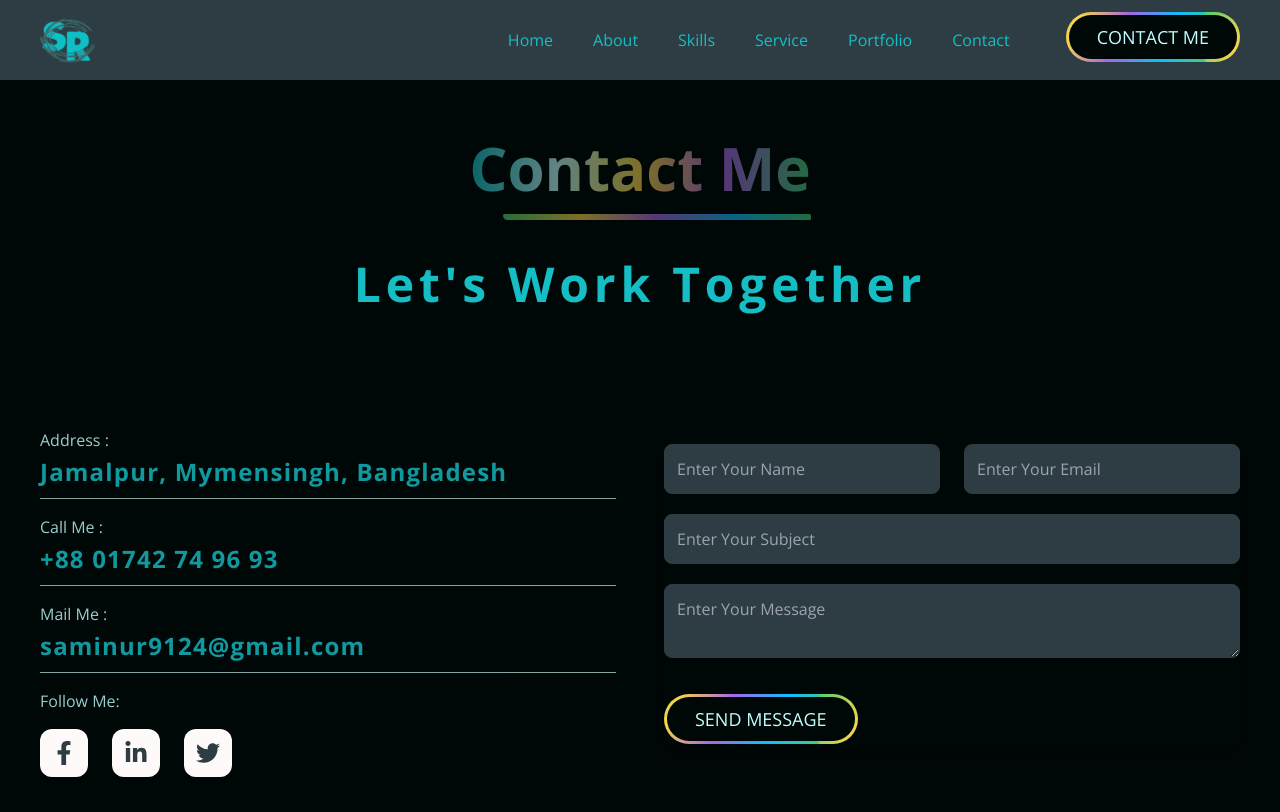
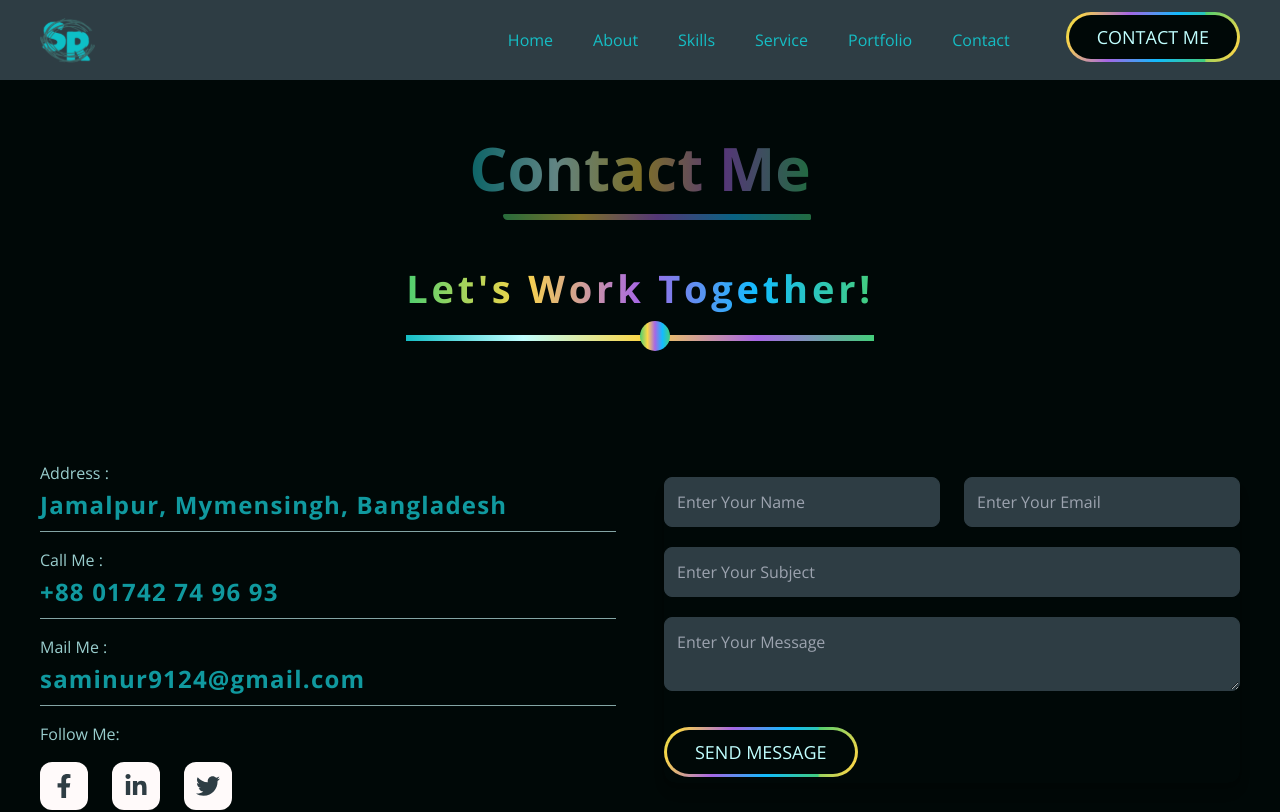
Before and after one commit to dev-saminur/sr-my-portfolio, a Next.js app: page /pages/contact in a window 1280 px wide. Shown: the top 812 px of the page. Built offline with nearby package versions, Linux system fonts and the light colour scheme.

Commit message:
Update index.js

```diff
--- a/src/components/Contact/index.js
+++ b/src/components/Contact/index.js
@@ -11,10 +11,12 @@ const Contact = () => {
         <Container>
           <div>
             <div className="text-center">
-              <Header title="contact me" />
-              <h4 className="text-5xl text-linkColor font-bold tracking-widest my-10">
-                Let&apos;s Work Together
-              </h4>
+              <Header title="contact me" className="text-center" />
+            </div>
+            <div className="my-10 text-center">
+              <p className="relative inline-block text-[38px] capitalize text-center bg-name-gradient text-transparent  bg-clip-text font-bold tracking-widest pb-6 after:absolute after:bottom-0 after:left-0 after:content-[' '] after:w-full after:h-[6px] after:bg-designation-gradient before:absolute before:bottom-[-10px] before:z-10 before:right-[50%] before:left-[50%] before:content-[' '] before:w-[30px] before:h-[30px] before:bg-name-gradient before:rounded-full before:overflow-hidden">
+                Let&apos;s Work Together!
+              </p>
             </div>
           </div>
           <div className="absolute bottom-[-45%] scale-50 lg:scale-100 left-[6%] lg:bottom-[-33%] lg:left-[50%] xl:bottom-[-450px]  xl:left-[60%] lg:translate-x-[-50%] ">
```
